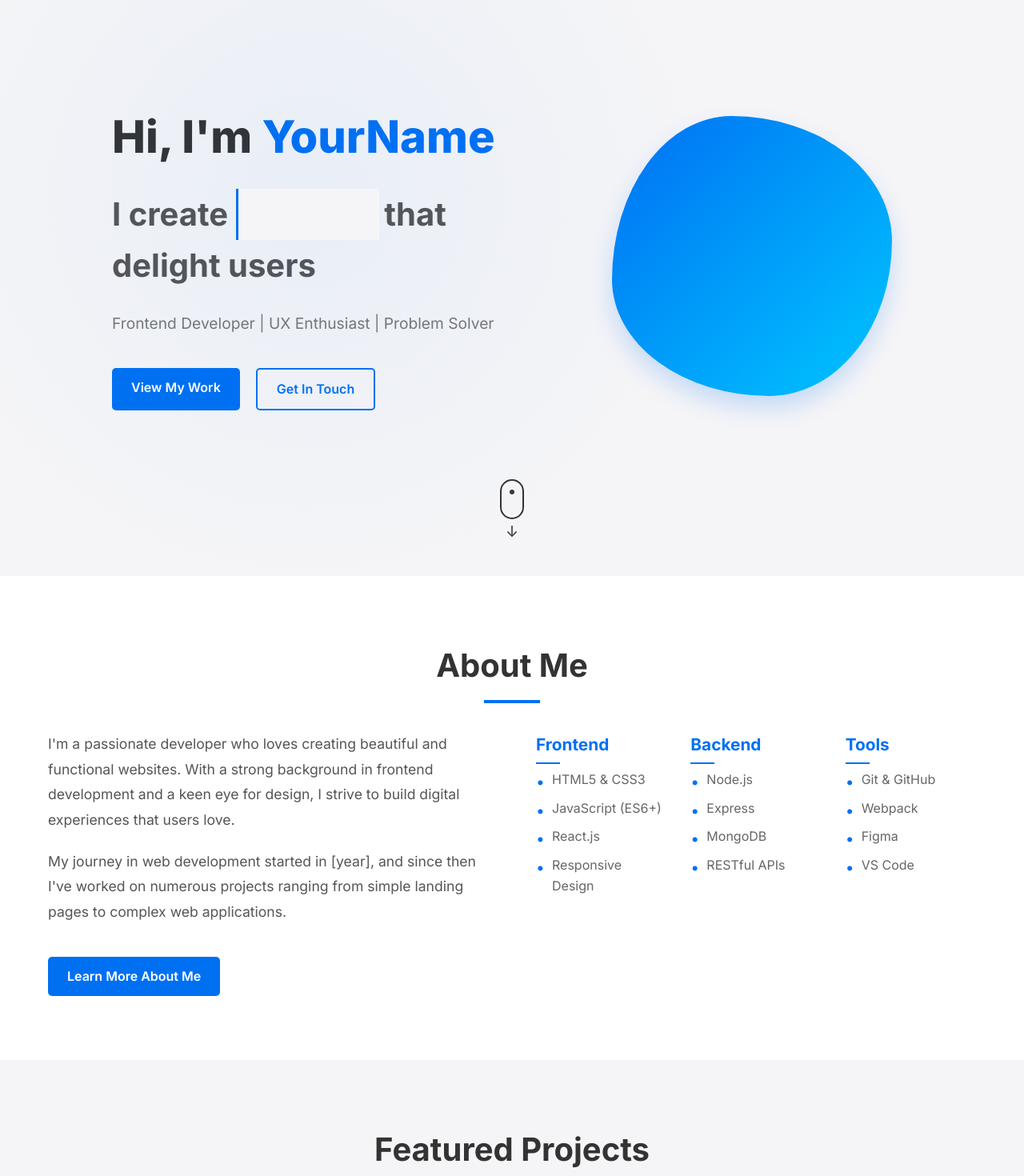
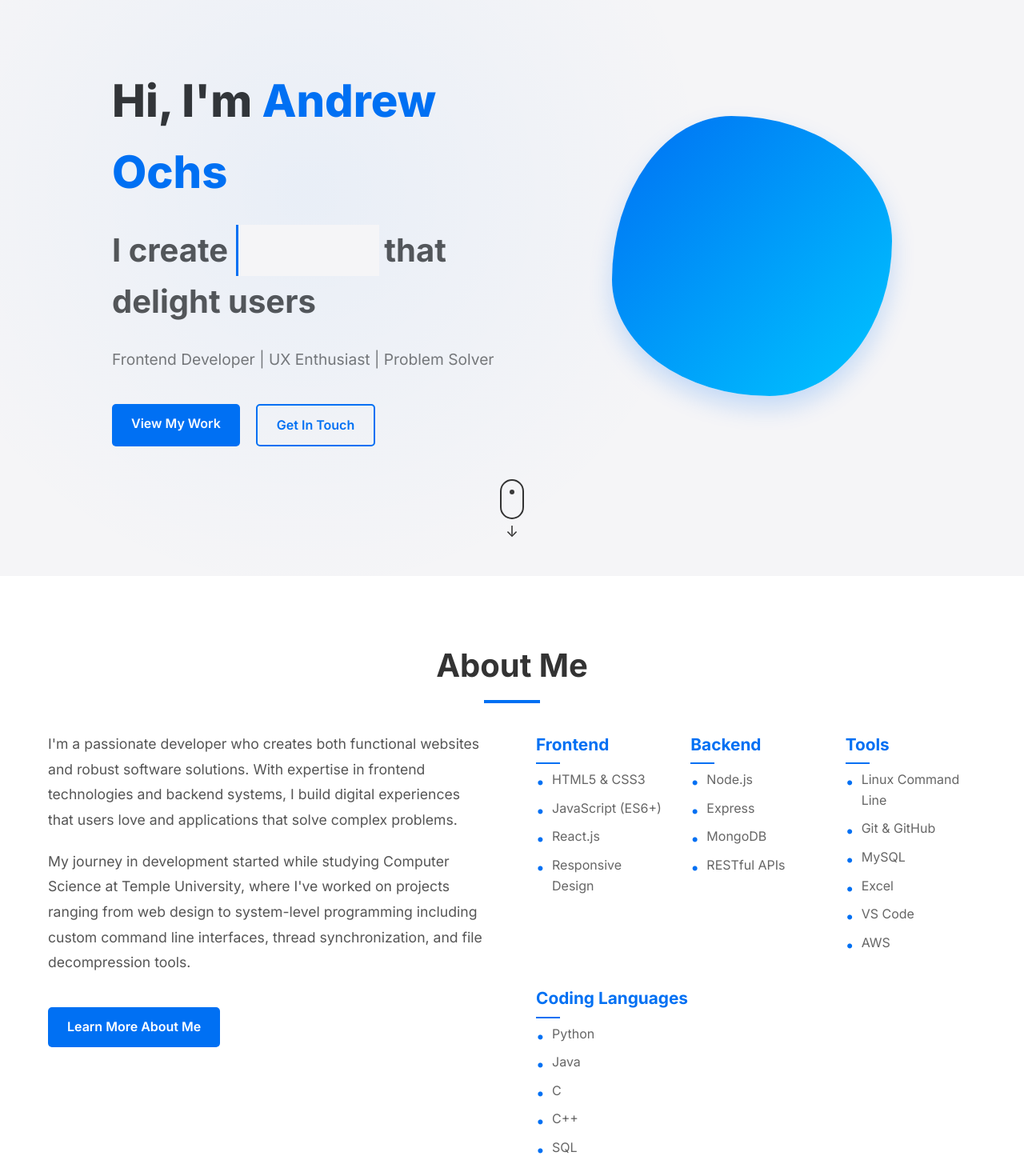
Before and after one commit to AndrewOchs/web-portfolio, a React (Vite) app: page / in a window 1280 px wide. Shown: the part 80-1550 px from the top of the page at 80% size. Built offline with nearby package versions, Linux system fonts and the light colour scheme.

Commit message:
fixed some placeholders

```diff
--- a/src/components/Footer.jsx
+++ b/src/components/Footer.jsx
@@ -31,7 +31,7 @@ const Footer = () => {
       </div>
       <div className="footer-bottom">
         <div className="container">
-          <p>&copy; {new Date().getFullYear()} YourName. All rights reserved.</p>
+          <p>&copy; {new Date().getFullYear()} Andrew Ochs. All rights reserved.</p>
         </div>
       </div>
     </footer>
--- a/src/components/Hero.jsx
+++ b/src/components/Hero.jsx
@@ -12,7 +12,7 @@ const Hero = () => {
           animate={{ opacity: 1, y: 0 }}
           transition={{ duration: 0.8 }}
         >
-          <h1>Hi, I'm <span className="highlight">YourName</span></h1>
+          <h1>Hi, I'm <span className="highlight">Andrew Ochs</span></h1>
           <h2>I create <span className="rotating-text">websites</span> that delight users</h2>
           <p>Frontend Developer | UX Enthusiast | Problem Solver</p>
           <div className="hero-buttons">
--- a/src/components/Navbar.jsx
+++ b/src/components/Navbar.jsx
@@ -30,7 +30,7 @@ const Navbar = () => {
     <nav className={`navbar ${isScrolled ? 'scrolled' : ''}`}>
       <div className="container navbar-container">
         <Link to="/" className="logo">
-          YourName
+          Andrew Ochs
         </Link>
         <div className={`menu-toggle ${isMenuOpen ? 'active' : ''}`} onClick={() => setIsMenuOpen(!isMenuOpen)}>
           <span></span>
--- a/src/pages/About.jsx
+++ b/src/pages/About.jsx
@@ -26,11 +26,11 @@ const About = () => {
               </div>
             </div>
             <div className="about-text">
-              <h2>Hi, I'm YourName</h2>
-              <p className="lead">A passionate web developer based in [Your Location].</p>
+              <h2>Hi, I'm Andrew Ochs</h2>
+              <p className="lead">A passionate web developer based in Philadelphia PA.</p>
               <p>I specialize in creating responsive websites and web applications that provide excellent user experiences. With a strong foundation in frontend development and a growing expertise in backend technologies, I enjoy building complete, end-to-end solutions.</p>
-              <p>My journey into web development began in [year] when I [brief story about how you got into development]. Since then, I've worked on a variety of projects, continuously learning and improving my skills along the way.</p>
-              <p>When I'm not coding, you can find me [your hobbies/interests]. I believe that diverse experiences contribute to creative problem-solving in development.</p>
+              <p>My journey into web development began in 2023 when I was given the oppurtunity to overhaul my hometown website. Since then, I've worked on a variety of projects, continuously learning and improving my skills along the way.</p>
+              <p>When I'm not coding, you can find me playing music or learning the nuances of modern AI. I believe that diverse experiences contribute to creative problem-solving in development.</p>
               <div className="about-cta">
                 <a href="/contact" className="btn">Get In Touch</a>
                 <a href="/files/resume.pdf" className="btn btn-outline" download>Download Resume</a>
@@ -52,17 +52,17 @@ const About = () => {
               <div className="timeline-item">
                 <div className="timeline-dot"></div>
                 <div className="timeline-content">
-                  <h4>2021 - 2023</h4>
-                  <h5>Web Developer at Studio ABC</h5>
-                  <p>Developed and maintained client websites using HTML, CSS, JavaScript, and WordPress. Collaborated with designers to implement pixel-perfect designs.</p>
+                  <h4>2023 - Present</h4>
+                  <h5>Web Developer</h5>
+                  <p>Developed and maintained client websites using HTML, CSS, JavaScript, and React.</p>
                 </div>
               </div>
               <div className="timeline-item">
                 <div className="timeline-dot"></div>
                 <div className="timeline-content">
-                  <h4>2017 - 2021</h4>
+                  <h4>2020 - 2025</h4>
                   <h5>Computer Science Degree</h5>
-                  <p>Studied Computer Science at University Name, focusing on web technologies and software development.</p>
+                  <p>Studied Computer Science at Temple University, focusing on web technologies and software development.</p>
                 </div>
               </div>
             </div>
--- a/src/pages/Contact.jsx
+++ b/src/pages/Contact.jsx
@@ -70,21 +70,21 @@ const Contact = () => {
                   <div className="method-icon">📧</div>
                   <div className="method-details">
                     <h3>Email</h3>
-                    <p><a href="mailto:your-email@example.com">your-email@example.com</a></p>
+                    <p><a href="mailto:your-email@example.com">aochs1021@gmail.com</a></p>
                   </div>
                 </div>
                 <div className="contact-method">
                   <div className="method-icon">📱</div>
                   <div className="method-details">
                     <h3>Phone</h3>
-                    <p><a href="tel:+1234567890">+1 (234) 567-890</a></p>
+                    <p><a href="tel:+1234567890">+1 (570) 640-2237</a></p>
                   </div>
                 </div>
                 <div className="contact-method">
                   <div className="method-icon">📍</div>
                   <div className="method-details">
                     <h3>Location</h3>
-                    <p>City, Country</p>
+                    <p>Philadelphia, PA</p>
                   </div>
                 </div>
               </div>
@@ -92,7 +92,7 @@ const Contact = () => {
               <div className="social-links">
                 <h3>Connect With Me</h3>
                 <div className="social-icons">
-                  <a href="https://github.com" target="_blank" rel="noreferrer">GitHub</a>
+                  <a href="https://github.com/AndrewOchs" target="_blank" rel="noreferrer">GitHub</a>
                   <a href="https://linkedin.com" target="_blank" rel="noreferrer">LinkedIn</a>
                   <a href="https://twitter.com" target="_blank" rel="noreferrer">Twitter</a>
                 </div>
--- a/src/pages/Home.jsx
+++ b/src/pages/Home.jsx
@@ -22,8 +22,8 @@ const Home = () => {
           <h2 className="section-title">About Me</h2>
           <div className="about-preview-content">
             <div className="about-preview-text">
-              <p>I'm a passionate developer who loves creating beautiful and functional websites. With a strong background in frontend development and a keen eye for design, I strive to build digital experiences that users love.</p>
-              <p>My journey in web development started in [year], and since then I've worked on numerous projects ranging from simple landing pages to complex web applications.</p>
+              <p>I'm a passionate developer who creates both functional websites and robust software solutions. With expertise in frontend technologies and backend systems, I build digital experiences that users love and applications that solve complex problems.</p>
+              <p>My journey in development started while studying Computer Science at Temple University, where I've worked on projects ranging from web design to system-level programming including custom command line interfaces, thread synchronization, and file decompression tools.</p>
               <a href="/about" className="btn">Learn More About Me</a>
             </div>
             <div className="about-preview-skills">
@@ -48,10 +48,22 @@ const Home = () => {
               <div className="skill-category">
                 <h3>Tools</h3>
                 <ul>
+                  <li>Linux Command Line</li>
                   <li>Git & GitHub</li>
-                  <li>Webpack</li>
-                  <li>Figma</li>
+                  <li>MySQL</li>
+                  <li>Excel</li>
                   <li>VS Code</li>
+                  <li>AWS</li>
+                </ul>
+              </div>
+              <div className="skill-category">
+                <h3>Coding Languages</h3>
+                <ul>
+                  <li>Python</li>
+                  <li>Java</li>
+                  <li>C</li>
+                  <li>C++</li>
+                  <li>SQL</li>
                 </ul>
               </div>
             </div>
```
